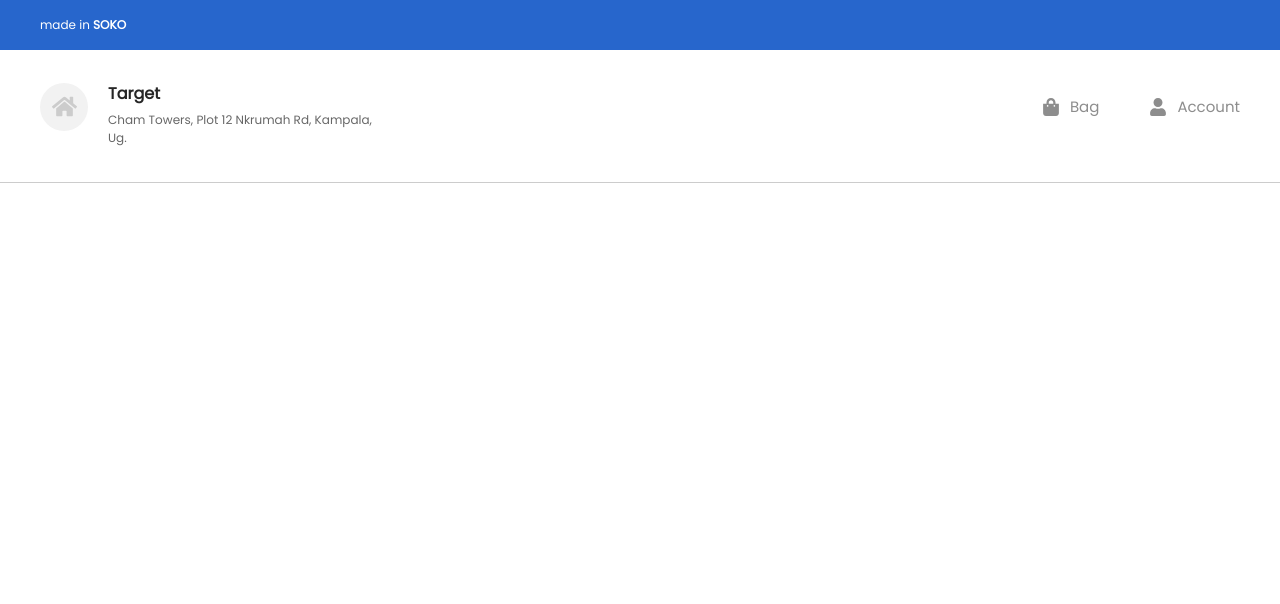
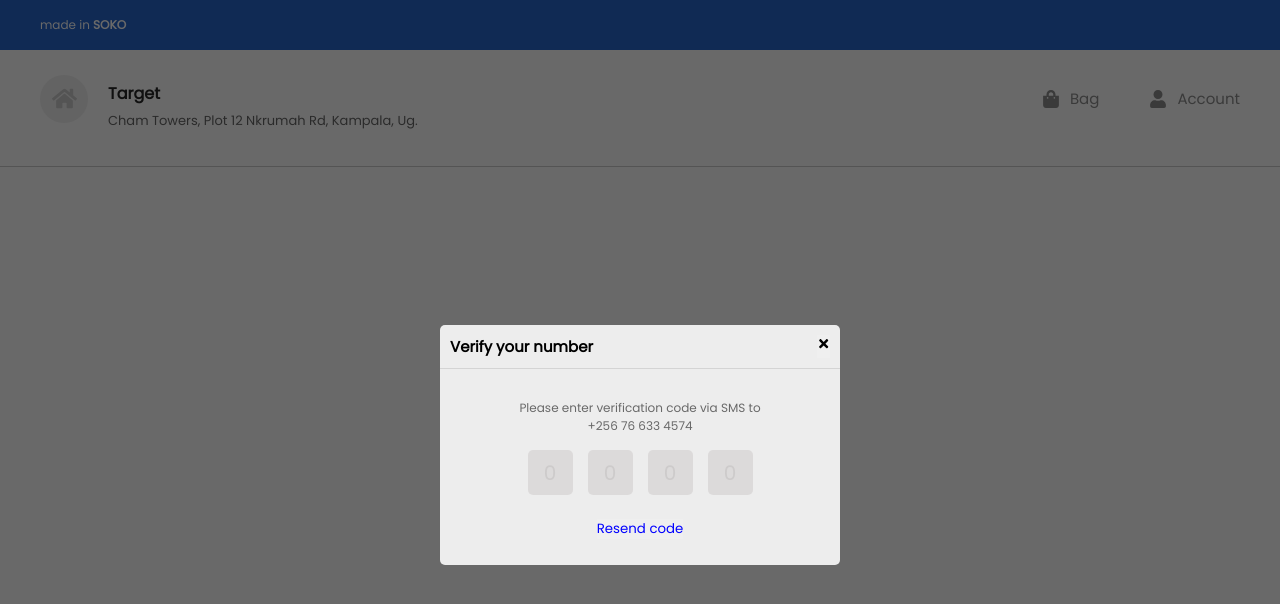
Before and after one commit to Lucy922/marvel, a React (Create React App) app: page /verify in a window 1280 px wide. Shown: the top 604 px of the page. Built offline with nearby package versions, Linux system fonts and the light colour scheme.

Commit message:
created new components

```diff
--- a/src/App.js
+++ b/src/App.js
@@ -8,6 +8,7 @@ import Order from './components/Order'
 import Account from './components/Account'
 import Address from './components/Address'
 import Modal from './components/Modal'
+import VerifyModal from './components/VerifyModal'
 import { BrowserRouter as Router, Switch, Route } from "react-router-dom";
 
 function App() {
@@ -40,6 +41,9 @@ function App() {
             <Address />
             <Modal />
           </Route>
+          <Route path="/verify">
+            <VerifyModal />
+          </Route>
         </Switch>
       </div>
     </Router>
--- a/src/components/Home.js
+++ b/src/components/Home.js
@@ -2,7 +2,6 @@ import "./Home.css"
 import LeftSidebar from './LeftSidebar'
 import RightSidebar from './RightSidebar'
 import Content from './Content'
-import Order from './Order'
 
 const Home = () => {
   return (
--- a/src/components/Modal.css
+++ b/src/components/Modal.css
@@ -63,8 +63,7 @@
   border: 1px solid #D4D4D4;
 }
 
-
-.text{
+.input-field{
   font-size: 12px;
   width: 90%;
   border-radius: 4px;
--- a/src/components/Modal.js
+++ b/src/components/Modal.js
@@ -23,7 +23,6 @@ const Modal = () => {
             <div>
               <input className="input-text" type="text" placeholder="eg John Doe" />
             </div>
-
           </div>
           <div className="input-wrap">
             <div>
@@ -33,7 +32,7 @@ const Modal = () => {
               <select>
                 <option>+256</option>
               </select>
-              <input className="text" type="text" placeholder="Enter mobile number" />
+              <input className="input-field" type="text" placeholder="Enter mobile number" />
             </div>
           </div>
           <div className="input-wrap">
@@ -43,7 +42,6 @@ const Modal = () => {
             <div>
               <input className="input-text" type="text" placeholder="eg Kampala" />
             </div>
-
           </div>
           <div className="input-wrap">
             <div>
--- a/src/components/Order.css
+++ b/src/components/Order.css
@@ -46,6 +46,7 @@ select{
 }
 
 .input{
+  cursor: pointer;
   border: none;
   border-radius: 3px;
   padding: 8px;
@@ -61,10 +62,24 @@ select{
   background-color: #D4D4D4;
   color: #FFFFFF;
   font-weight: 500;
-  width: 15%;
+  font-weight: 700;
+  padding: 10px 30px 10px 30px;
+  margin-left: 15px;
+  border: none;
+  cursor: not-allowed;
+  border-radius: 4px;
+}
+
+.login-button{
+  background-color: yellow;
+  color: blue;
+  font-weight: 500;
+  font-weight: 700;
+  padding: 10px 30px 10px 30px;
   margin-left: 15px;
   border: none;
   border-radius: 4px;
+  cursor: pointer;
 }
 
 .info{
@@ -265,46 +280,3 @@ select{
   margin-top: 10px;
   color: #00B600;
 }
-
-/* .category-name{
-  font-size: 16px;
-  font-weight: 800;
-}
-
-.sub{
-  display: flex;
-  align-items: center;
-} */
-
-
-
-
-/* .history-tl-container ul.timeline li{
-  list-style: none;
-  margin:auto;
-  margin-left:200px;
-  min-height:50px;
-  border-left:1px dashed #86D6FF;
-  padding:0 0 50px 30px;
-  position:relative;
-}
-
-.account-div ul.timeline li:last-child{ border-left:0;}
-
-.account-div ul.timeline li::before{
-    position: absolute;
-    left: -25px;
-    content: " ";
-    border-radius: 500%;
-    background: #258CC7;
-    height: 20px;
-    width: 20px;
-    padding: 8px;
-}
-
-.timeline-item{
-  list-style: none;
-  border-left:1px solid #86D6FF;
-  padding:0 0 50px 30px;
-  position:relative;
-} */
--- a/src/components/Order.js
+++ b/src/components/Order.js
@@ -1,26 +1,43 @@
 import "./Order.css"
 import { FaCheck } from 'react-icons/fa'
 import { Link } from "react-router-dom";
+import VerifyModal from './VerifyModal'
+import { useState } from 'react'
 
 const Order = () => {
+  const [phoneNumber, setPhoneNumber] = useState("")
+  const [modal, setModal] = useState(false)
+  const toggle = () => setModal(false)
+
   return (
+    <>
       <div className="container">
         <div className="order-div">
           <div className="account-div">
             <ul className="timeline">
               <li className="tl-item">
-              <h3 className="tl-title">Account</h3>
-              <div className="tl-txt">To place your order, log in by entering your 10 digit mobile number.</div>
+                <h3 className="tl-title">
+                  Account
+              </h3>
+                <div className="tl-txt">
+                  To place your order, log in by entering your 10 digit mobile number.
+              </div>
                 <div className="order-details">
-                <label className="mobile">Mobile Number</label>
+                  <label className="mobile">
+                    Mobile Number
+                  </label>
                   <div className="form-input">
                     <div className="form">
                       <select>
                         <option>+256</option>
                       </select>
-                    <input className="input" type="text" placeholder="Enter mobile number" />
+                      <input value={phoneNumber} onChange={(e) => setPhoneNumber(e.target.value)} className="input" type="text" placeholder="Enter mobile number" />
                     </div>
+                    {phoneNumber === "" ? (
                       <button className="login-btn">Login</button>
+                    ) : (
+                      <button className="login-button" onClick={() => setModal(true)}>Login</button>
+                    )}
                   </div>
                 </div>
               </li>
@@ -139,6 +156,9 @@ const Order = () => {
           </div>
         </div>
       </div>
+      {modal === true ? <VerifyModal onToggle={toggle} /> : "" }
+    </>
+
   )
 }
 
--- /dev/null
+++ b/src/components/VerifyModal.css
@@ -0,0 +1,91 @@
+.modal-wrapper{
+height: 240px;
+border-radius: 5px;
+margin-top: 90px;
+width: 400px;
+background-color: rgba(255, 255, 255, 0.883);
+}
+
+.modal-header-title{
+  font-size: 15px;
+}
+
+.modal-body-text{
+  margin-top: 20px;
+  color: #696969;
+  font-size: 12px;
+}
+
+.modal-body-number{
+  color: #696969;
+  font-size: 12px;
+}
+
+.modal-box{
+  padding: 10px;
+  text-align: center;
+}
+
+.modal-span{
+  background-color: #c7c3c36e;
+  width: 45px;
+  height: 45px;
+  padding: 0;
+  font-size: 20px;
+  margin-right: 15px;
+  text-align: center;
+  border: none;
+  border-radius: 5px;
+
+}
+
+.modal-span:last-child{
+  margin-right: 0;
+}
+
+.modal-body-span{
+  margin-top: 15px;
+  display: flex;
+	justify-content: center;
+	align-items: center;
+}
+
+.modal-span::placeholder{
+  color: #c7c3c3b0;
+}
+
+.modal-footer-text{
+  display: flex;
+  align-content: center;
+  justify-content: center;
+  font-size: 13px;
+  color: #c7c3c3b7;
+}
+
+.modal-timer{
+  margin-left: 5px;
+  padding: 2px 2px 2px 2px;
+  font-size: 13px;
+  border-radius: 40%;
+}
+
+.num{
+  padding: 2px 2px 2px 2px;
+  border-right: 3px solid #c7c3c3a8;
+  border-top: 3px solid #c7c3c3a8;
+  border-bottom: 3px solid #c7c3c3a8;
+  border-radius: 40%;
+}
+
+.resend{
+  margin-top: 6px;
+}
+
+.reset{
+  border: none;
+  color: blue;
+}
+
+.btn-icon{
+  border: none;
+}
--- /dev/null
+++ b/src/components/VerifyModal.js
@@ -0,0 +1,101 @@
+import "./VerifyModal.css"
+import { Link } from "react-router-dom";
+import { FaTimes } from 'react-icons/fa'
+import { useState, useEffect } from 'react'
+
+const VerifyModal = ({ onToggle }) => {
+  const [ countdown, setCountdown ] = useState(5);
+
+  useEffect(() => {
+    const timer = setInterval(() => {
+      if (countdown > 0) {
+        setCountdown(countdown - 1)
+      }
+
+      if (countdown === 0) {
+        clearInterval(timer)
+      }
+    }, 1000)
+
+    console.log(countdown)
+    return () => clearInterval(timer)
+  }, [countdown])
+
+  const getCodeBoxElement = (index) => {
+    return document.getElementById('codeBox' + index);
+  }
+
+  const onKeyUpEvent = (index, e) => {
+    console.log(e,"gher")
+    console.log(index,"fehf")
+
+    const eventCode = e.which || e.keyCode;
+
+    if (getCodeBoxElement(index).value.length === 1) {
+      if (index !== 4) {
+       getCodeBoxElement(index+ 1).focus();
+      } else {
+       getCodeBoxElement(index).blur();
+       // Submit code
+       console.log('submit code ');
+
+
+      }
+    }
+
+    if (eventCode === 8 && index !== 1) {
+      getCodeBoxElement(index - 1).focus();
+    }
+  }
+
+  const onFocusEvent = (index) => {
+    console.log(index,"fgrhebgh")
+    for (let item = 1; item < index; item++) {
+      const currentElement = getCodeBoxElement(item);
+      if (!currentElement.value) {
+         currentElement.focus();
+         break;
+      }
+     }
+  }
+
+  return (
+    <div className="modal">
+      <div className="modal-wrapper">
+      <div className="modal-header">
+          <h4 className="modal-header-title">
+             Verify your number
+          </h4>
+          <button className="btn-icon" onClick={onToggle}><FaTimes /></button>
+        </div>
+        <div className="modal-box">
+          <div className="modal-body-text">Please enter verification code via SMS to</div>
+          <div className="modal-body-number">+256 76 633 4574</div>
+            <form>
+              <div className="modal-body-span">
+              <input id="codeBox1" className="modal-span" type="text" maxLength="1" onKeyUp={(e) => onKeyUpEvent(1, e)} onFocus={() => onFocusEvent(1)} placeholder="0" />
+            <input id="codeBox2" className="modal-span" type="text" maxLength="1" onKeyUp={(e) => onKeyUpEvent(2, e)} onFocus={() => onFocusEvent(2)} placeholder="0" />
+            <input id="codeBox3" className="modal-span" type="text" maxLength="1" onKeyUp={(e) => onKeyUpEvent(3, e)} onFocus={() => onFocusEvent(3)} placeholder="0" />
+            <input id="codeBox4" className="modal-span" type="text" maxLength="1" onKeyUp={(e) => onKeyUpEvent(4, e)} onFocus={() => onFocusEvent(4)} placeholder="0" />
+              </div>
+            </form>
+        </div>
+        <div className="modal-footer">
+        { countdown === 0 ? (
+          <button className="reset">Resend code</button>
+        ) : (
+          <div className="modal-footer-text">
+            <div className="resend">Resend code in </div>
+
+            <div className="modal-timer">
+              <div className="num">0{countdown}</div>
+            </div>
+          </div>
+        ) }
+        </div>
+      </div>
+    </div>
+  )
+}
+
+export default VerifyModal
```
Lines whose indentation alone changed are shown as unchanged.
